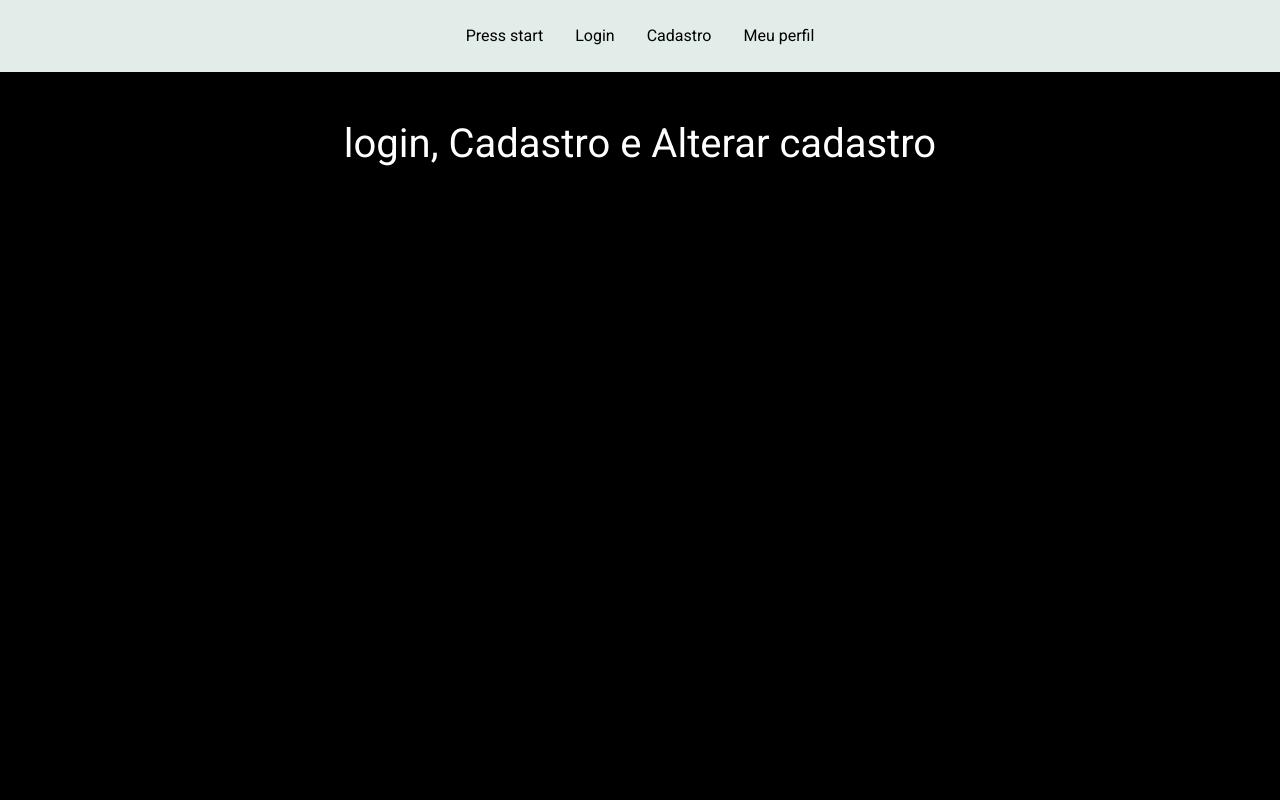
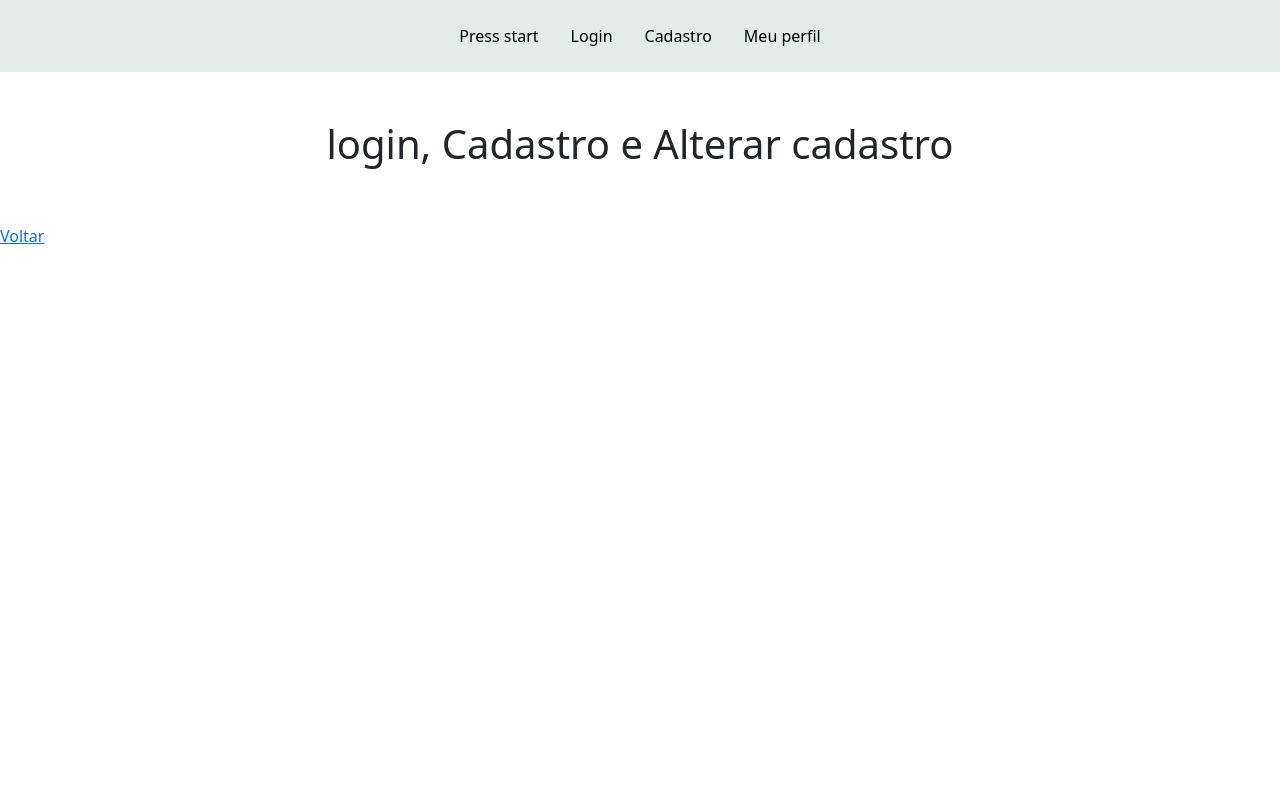
Before and after one commit to gustavorx/press_start, an Angular app in the folder press-start/: page / in a window 1280 px wide. Shown: the top 800 px of the page. Built offline with nearby package versions, Linux system fonts and the light colour scheme.

Commit message:
Aprendendo sobre rotas e import de Routes

```diff
--- a/press-start/src/app/app.component.css
+++ b/press-start/src/app/app.component.css
@@ -1,9 +1,8 @@
 @import url("https://fonts.googleapis.com/css2?family=Roboto:wght@300;400&display=swap");
 
-.body {
+body {
   font-family: "Roboto", sans-serif;
-  height: 969px;
-  background-color: black;
+  /* height: 969px; */
 }
 
 .menu {
--- a/press-start/src/app/app.component.html
+++ b/press-start/src/app/app.component.html
@@ -1,17 +1,21 @@
-<div class="body">
+<div class="body" [hidden]="mostrarMenu">
   <header class="menu py-3">
     <div class="container">
       <div class="d-flex">
         <ul class="nav m-lg-auto">
-        <li><a class="nav-link text-black">Press start</a></li>
-        <li><a href="components/login/login.component.html" target="_self" class="nav-link text-black">Login</a></li>
-        <li><a class="nav-link text-black d-none">Nome de usuário aqui</a></li>
-        <li><a href="./components/cadastro/cadastro.component.html" class="nav-link text-black">Cadastro</a></li>
-        <li><a href="./components/alterar-cadastro/alterar-cadastro.component.html" class="nav-link text-black">Meu perfil</a></li>
+          <li><a routerLink="/" class="nav-link text-black">Press start</a></li>
+          <li><a routerLink="/login" class="nav-link text-black" (click)="menu()">Login</a></li>
+          <li><a class="nav-link text-black d-none" (click)="menu()">Nome de usuário aqui</a></li>
+          <li><a routerLink="/cadastro" class="nav-link text-black" (click)="menu()">Cadastro</a></li>
+          <li><a routerLink="/alterar-cadastro" class="nav-link text-black" (click)="menu()">Meu
+              perfil</a></li>
         </ul>
       </div>
     </div>
   </header>
-
-<h1 class="text-center text-white py-5">login, Cadastro e Alterar cadastro</h1>
+  <h1 class="text-center py-5">login, Cadastro e Alterar cadastro</h1>
 </div>
+<!-- Conteudo das páginas aqui -->
+<router-outlet>
+  <a href="/">Voltar</a>
+</router-outlet>
--- a/press-start/src/app/app.component.ts
+++ b/press-start/src/app/app.component.ts
@@ -6,5 +6,9 @@ import { Component } from '@angular/core';
   styleUrls: ['./app.component.css']
 })
 export class AppComponent {
-  title = 'press-start';
+  mostrarMenu = false;
+
+  menu() {
+    this.mostrarMenu = true;
+  }
 }
--- a/press-start/src/app/app.module.ts
+++ b/press-start/src/app/app.module.ts
@@ -1,10 +1,17 @@
 import { NgModule } from '@angular/core';
 import { BrowserModule } from '@angular/platform-browser';
+import { Routes, RouterModule } from '@angular/router';
 
 import { AppComponent } from './app.component';
 import { LoginComponent } from './components/login/login.component';
 import { CadastroComponent } from './components/cadastro/cadastro.component';
 import { AlterarCadastroComponent } from './components/alterar-cadastro/alterar-cadastro.component';
+
+const appRoutes: Routes = [
+  { path: 'login', component: LoginComponent },
+  { path: 'cadastro', component: CadastroComponent },
+  { path: 'alterar-cadastro', component: AlterarCadastroComponent }
+];
 
 @NgModule({
   declarations: [
@@ -14,7 +21,8 @@ import { AlterarCadastroComponent } from './components/alterar-cadastro/alterar-
     AlterarCadastroComponent
   ],
   imports: [
-    BrowserModule
+    BrowserModule,
+    RouterModule.forRoot(appRoutes),
   ],
   providers: [],
   bootstrap: [AppComponent]
--- a/press-start/src/index.html
+++ b/press-start/src/index.html
@@ -1,5 +1,6 @@
 <!doctype html>
 <html lang="en">
+
 <head>
   <meta charset="utf-8">
   <title>PressStart</title>
@@ -7,8 +8,9 @@
   <meta name="viewport" content="width=device-width, initial-scale=1">
   <link rel="icon" type="image/x-icon" href="favicon.ico">
 </head>
+
 <body>
   <app-root></app-root>
-  <a href="./app/components/login/login.component.html">Teste</a>
 </body>
+
 </html>
```
Lines whose indentation alone changed are shown as unchanged.
